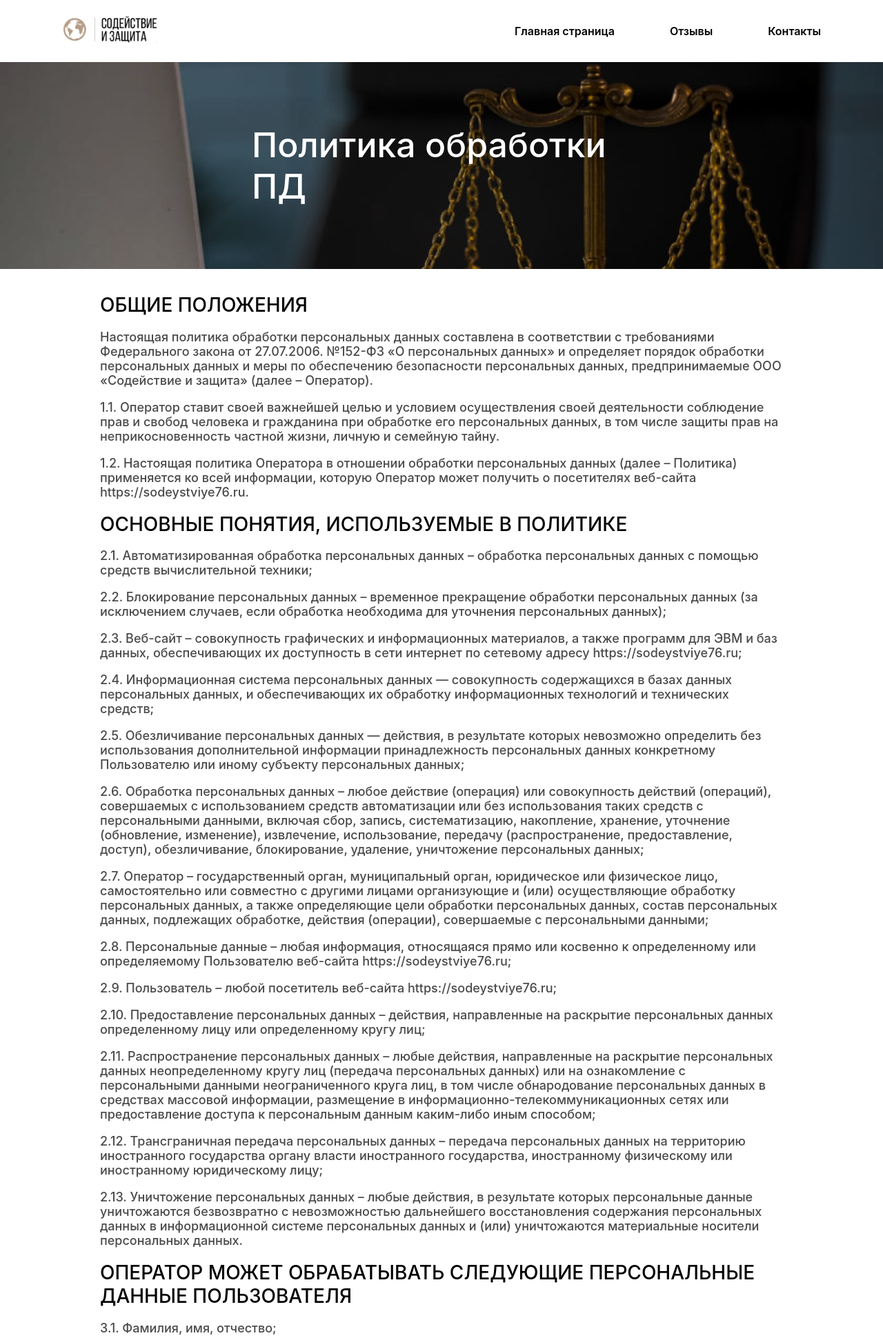
After one commit to ilgar31/lawyer_website, a Django app: page /personal_data in a window 1280 px wide. The commit adds this page. Shown: the top 1940 px of the page at 69% size. Run offline with Django 5.2, Linux system fonts and the light colour scheme; some web fonts are replaced.

Commit message:
anything added

```diff
--- /dev/null
+++ b/project_site/main/static/css/personal_data.css
@@ -0,0 +1,144 @@
+.title_block {
+    width: 100%;
+    height: 300px;
+    left: 0;
+    margin: 0;
+    padding: 0;
+    background-image: url("../png/background.png");
+    background-size: cover;
+}
+
+.content_block {
+    display: flex;
+    align-items: center;
+    justify-content: center;
+    height: 100%;
+    width: 900px;
+    margin: auto;
+}
+
+.content_block h1 {
+    font-family: Inter, sans-serif;
+    font-size: 50px;
+    color: white;
+    font-weight: 500;
+    max-width: 550px;
+}
+
+
+@media screen and (max-width: 1000px){
+    .content_block {
+        width: 100%;
+    }
+
+    .title_block {
+        height: 250px;
+    }
+
+    .content_block h1 {
+        margin-block-start: 0;
+        font-size: 40px;
+    }
+}
+
+@media screen and (max-width: 700px){
+    .title_block {
+        height: 200px;
+    }
+
+    .title_contact {
+        height: 150px;
+        width: 80%;
+        margin-left: 10%;
+        margin-top: 30px;
+    }
+
+    .content_block h1 {
+        font-size: 35px;
+    }
+
+}
+
+@media screen and (max-width: 500px){
+    .title_block {
+        height: 220px;
+    }
+
+    .title_contact {
+        height: 140px;
+        width: 80%;
+        margin-left: 10%;
+        margin-top: 20px;
+    }
+
+    .content_block h1 {
+        font-size: 30px;
+    }
+}
+@media screen and (max-width: 340px){
+    .title_block {
+        background-image: url("../png/mobile_background.png");
+    }
+}
+
+
+.personal_data {
+    width: 100%;
+    margin-top: 35px;
+    height: auto;
+}
+
+.personal_data_content {
+    width: 990px;
+    margin: auto;
+    height: auto;
+}
+
+.personal_data_content h1 {
+    font-family: Inter, sans-serif;
+    font-size: 28px;
+    font-weight: 500;
+}
+
+.personal_data_content p {
+    font-family: Inter, sans-serif;
+    font-size: 18px;
+    color: #4a4a4a;
+    font-weight: 500;
+}
+
+@media screen and (max-width: 1000px){
+    .personal_data {
+        margin-top: 25px;
+    }
+
+    .personal_data_content {
+        width: 95%;
+    }
+
+    .personal_data_content h1 {
+        font-size: 24px;
+    }
+
+    .personal_data_content p {
+        font-size: 15px;
+    }
+}
+
+@media screen and (max-width: 500px){
+    .personal_data {
+        margin-top: 20px;
+    }
+
+    .personal_data_content {
+        width: 95%;
+    }
+
+    .personal_data_content h1 {
+        font-size: 20px;
+    }
+
+    .personal_data_content p {
+        font-size: 13px;
+    }
+}
--- a/project_site/main/static/js/reviews.js
+++ b/project_site/main/static/js/reviews.js
@@ -16,7 +16,7 @@ function make_review() {
         },
         success: (res)=> {
             if (res.status == 'success') {
-                alert('Ваш отзыв опубликован!');
+                alert('Ваш отзыв отправлен на модерацию!');
                 document.getElementById("name").value = '';
                 document.getElementById("review").value = '';
             }
--- /dev/null
+++ b/project_site/main/templates/personal_data.html
@@ -0,0 +1,78 @@
+{% extends 'header.html' %}
+{% load static %}
+
+{% block link %}
+<link rel="stylesheet" type="text/css" href="{% static 'css/personal_data.css' %}">
+{% endblock %}
+
+{% block title %}
+Содействие и защита
+{% endblock %}
+
+{% block head_links %}
+<a href="{% url 'contacts' %}" class="link">Контакты</a>
+<a href="{% url 'reviews' %}" class="link">Отзывы</a>
+<a href="{% url 'home' %}"  class="link">Главная страница</a>
+{% endblock %}
+
+{% block content %}
+<div class="title_block">
+    <div class="content_block">
+        <h1>Политика обработки ПД</h1>
+    </div>
+</div>
+
+<div class="personal_data">
+    <div class="personal_data_content">
+        <h1>ОБЩИЕ ПОЛОЖЕНИЯ</h1>
+        <p>Настоящая политика обработки персональных данных составлена в соответствии с требованиями Федерального закона от 27.07.2006. №152-ФЗ «О персональных данных» и определяет порядок обработки персональных данных и меры по обеспечению безопасности персональных данных, предпринимаемые ООО «Содействие и защита» (далее – Оператор).</p>
+        <p>1.1. Оператор ставит своей важнейшей целью и условием осуществления своей деятельности соблюдение прав и свобод человека и гражданина при обработке его персональных данных, в том числе защиты прав на неприкосновенность частной жизни, личную и семейную тайну.</p>
+        <p>1.2. Настоящая политика Оператора в отношении обработки персональных данных (далее – Политика) применяется ко всей информации, которую Оператор может получить о посетителях веб-сайта https://sodeystviye76.ru.</p>
+
+        <h1>ОСНОВНЫЕ ПОНЯТИЯ, ИСПОЛЬЗУЕМЫЕ В ПОЛИТИКЕ</h1>
+        <p>2.1. Автоматизированная обработка персональных данных – обработка персональных данных с помощью средств вычислительной техники;</p>
+        <p>2.2. Блокирование персональных данных – временное прекращение обработки персональных данных (за исключением случаев, если обработка необходима для уточнения персональных данных);</p>
+        <p>2.3. Веб-сайт – совокупность графических и информационных материалов, а также программ для ЭВМ и баз данных, обеспечивающих их доступность в сети интернет по сетевому адресу https://sodeystviye76.ru;</p>
+        <p>2.4. Информационная система персональных данных — совокупность содержащихся в базах данных персональных данных, и обеспечивающих их обработку информационных технологий и технических средств;</p>
+        <p>2.5. Обезличивание персональных данных — действия, в результате которых невозможно определить без использования дополнительной информации принадлежность персональных данных конкретному Пользователю или иному субъекту персональных данных;</p>
+        <p>2.6. Обработка персональных данных – любое действие (операция) или совокупность действий (операций), совершаемых с использованием средств автоматизации или без использования таких средств с персональными данными, включая сбор, запись, систематизацию, накопление, хранение, уточнение (обновление, изменение), извлечение, использование, передачу (распространение, предоставление, доступ), обезличивание, блокирование, удаление, уничтожение персональных данных;</p>
+        <p>2.7. Оператор – государственный орган, муниципальный орган, юридическое или физическое лицо, самостоятельно или совместно с другими лицами организующие и (или) осуществляющие обработку персональных данных, а также определяющие цели обработки персональных данных, состав персональных данных, подлежащих обработке, действия (операции), совершаемые с персональными данными;</p>
+        <p>2.8. Персональные данные – любая информация, относящаяся прямо или косвенно к определенному или определяемому Пользователю веб-сайта https://sodeystviye76.ru;</p>
+        <p>2.9. Пользователь – любой посетитель веб-сайта https://sodeystviye76.ru;</p>
+        <p>2.10. Предоставление персональных данных – действия, направленные на раскрытие персональных данных определенному лицу или определенному кругу лиц;</p>
+        <p>2.11. Распространение персональных данных – любые действия, направленные на раскрытие персональных данных неопределенному кругу лиц (передача персональных данных) или на ознакомление с персональными данными неограниченного круга лиц, в том числе обнародование персональных данных в средствах массовой информации, размещение в информационно-телекоммуникационных сетях или предоставление доступа к персональным данным каким-либо иным способом;</p>
+        <p>2.12. Трансграничная передача персональных данных – передача персональных данных на территорию иностранного государства органу власти иностранного государства, иностранному физическому или иностранному юридическому лицу;</p>
+        <p>2.13. Уничтожение персональных данных – любые действия, в результате которых персональные данные уничтожаются безвозвратно с невозможностью дальнейшего восстановления содержания персональных данных в информационной системе персональных данных и (или) уничтожаются материальные носители персональных данных.</p>
+
+        <h1>ОПЕРАТОР МОЖЕТ ОБРАБАТЫВАТЬ СЛЕДУЮЩИЕ ПЕРСОНАЛЬНЫЕ ДАННЫЕ ПОЛЬЗОВАТЕЛЯ</h1>
+        <p>3.1. Фамилия, имя, отчество;</p>
+        <p>3.2. Электронный адрес;  </p>
+        <p>3.3. Номера телефонов;</p>
+        <p>3.4. Вышеперечисленные данные далее по тексту Политики объединены общим понятием Персональные данные.</p>
+
+        <h1>ЦЕЛИ ОБРАБОТКИ ПЕРСОНАЛЬНЫХ ДАННЫХ</h1>
+        <p>4.1. Цель обработки персональных данных Пользователя — информирование Пользователя посредством отправки электронных писем; заключение, исполнение и прекращение гражданско-правовых договоров; предоставление доступа Пользователю к сервисам, информации и/или материалам, содержащимся на веб-сайте.</p>
+        <p>4.2. Также Оператор имеет право направлять Пользователю уведомления о новых продуктах и услугах, специальных предложениях и различных событиях. Пользователь всегда может отказаться от получения информационных сообщений, направив Оператору письмо на адрес электронной почты cazonovp@mail.ru с пометкой «Отказ от уведомлений о новых продуктах и услугах и специальных предложениях».</p>
+        <p>4.3. Обезличенные данные Пользователей, собираемые с помощью сервисов интернет-статистики, служат для сбора информации о действиях Пользователей на сайте, улучшения качества сайта и его содержания.</p>
+
+        <h1>ПРАВОВЫЕ ОСНОВАНИЯ ОБРАБОТКИ ПЕРСОНАЛЬНЫХ ДАННЫХ</h1>
+        <p>5.1. Оператор обрабатывает персональные данные Пользователя только в случае их заполнения и/или отправки Пользователем самостоятельно через специальные формы, расположенные на сайте https://sodeystviye76.ru. Заполняя соответствующие формы и/или отправляя свои персональные данные Оператору, Пользователь выражает свое согласие с данной Политикой.</p>
+        <p>5.2. Оператор обрабатывает обезличенные данные о Пользователе в случае, если это разрешено в настройках браузера Пользователя (включено сохранение файлов «cookie» и использование технологии JavaScript).</p>
+
+        <h1>ПОРЯДОК СБОРА, ХРАНЕНИЯ, ПЕРЕДАЧИ И ДРУГИХ ВИДОВ ОБРАБОТКИ ПЕРСОНАЛЬНЫХ ДАННЫХ</h1>
+        <p>Безопасность персональных данных, которые обрабатываются Оператором, обеспечивается путем реализации правовых, организационных и технических мер, необходимых для выполнения в полном объеме требований действующего законодательства в области защиты персональных данных.</p>
+        <p>6.1. Оператор обеспечивает сохранность персональных данных и принимает все возможные меры, исключающие доступ к персональным данным неуполномоченных лиц.</p>
+        <p>6.2. Персональные данные Пользователя никогда, ни при каких условиях не будут переданы третьим лицам, за исключением случаев, связанных с исполнением действующего законодательства.</p>
+        <p>6.3. В случае выявления неточностей в персональных данных, Пользователь может актуализировать их самостоятельно, путем направления Оператору уведомление на адрес электронной почты Оператора cazonovp@mail.ru с пометкой «Актуализация персональных данных».</p>
+        <p>6.4. Срок обработки персональных данных является неограниченным. Пользователь может в любой момент отозвать свое согласие на обработку персональных данных, направив Оператору уведомление посредством электронной почты на электронный адрес Оператора cazonovp@mail.ru с пометкой «Отзыв согласия на обработку персональных данных».</p>
+
+        <h1>ТРАНСГРАНИЧНАЯ ПЕРЕДАЧА ПЕРСОНАЛЬНЫХ ДАННЫХ</h1>
+        <p>7.1. Оператор до начала осуществления трансграничной передачи персональных данных обязан убедиться в том, что иностранным государством, на территорию которого предполагается осуществлять передачу персональных данных, обеспечивается надежная защита прав субъектов персональных данных.</p>
+        <p>7.2. Трансграничная передача персональных данных на территории иностранных государств, не отвечающих вышеуказанным требованиям, может осуществляться только в случае наличия согласия в письменной форме субъекта персональных данных на трансграничную передачу его персональных данных и/или исполнения договора, стороной которого является субъект персональных данных.</p>
+
+        <h1>ЗАКЛЮЧИТЕЛЬНЫЕ ПОЛОЖЕНИЯ</h1>
+        <p>8.1. Пользователь может получить любые разъяснения по интересующим вопросам, касающимся обработки его персональных данных, обратившись к Оператору с помощью электронной почты cazonovp@mail.ru.</p>
+        <p>8.2. В данном документе будут отражены любые изменения политики обработки персональных данных Оператором. Политика действует бессрочно до замены ее новой версией.</p>
+    </div>
+</div>
+{% endblock %}
--- a/project_site/main/templates/reviews.html
+++ b/project_site/main/templates/reviews.html
@@ -48,13 +48,14 @@
 <div class="make_review">
     <div class="make_review_content">
         <h1>Уже пользовались нашими услугами? Оставьте свой отзыв!</h1>
-        <p>Ваше мнение очень важно для нас, и мы будем благодарны, если вы поделитесь своим опытом.</p>
+        <p class="make_review_content_p">Ваше мнение очень важно для нас, и мы будем благодарны, если вы поделитесь своим опытом.</p>
         <form method="POST" class="make_review_form">
             {% csrf_token %}
             <input id='name' name="name" type="text" placeholder="ФИО" maxlength="45" size="30" class="input_form" autocomplete="off" required>
             <textarea id='review' name="review" placeholder="Ваш отзыв" maxlength="1500" size="30" class="input_form input_review" autocomplete="off" required></textarea>
             <button type='button' class="continue_button" onclick="make_review()">Отправить</button>
         </form>
+        <p class="soglasie">Нажимая кнопку "Отправить", Вы соглашаетесь с <a href="{% url 'personal_data' %}" class="soglasie_a">политикой обработки ПД</a> </p>
     </div>
 </div>
 {% endblock %}
--- a/project_site/main/urls.py
+++ b/project_site/main/urls.py
@@ -4,5 +4,6 @@ from . import views
 urlpatterns = [
     path("", views.index, name='home'),
     path('reviews', views.reviews, name='reviews'),
-    path('contacts', views.contacts, name='contacts')
+    path('contacts', views.contacts, name='contacts'),
+    path('personal_data', views.personal_data, name='personal_data')
 ]
--- a/project_site/main/views.py
+++ b/project_site/main/views.py
@@ -2,9 +2,18 @@ from django.shortcuts import render
 from .models import Reviews
 from datetime import datetime, timedelta
 from django.http import JsonResponse, HttpResponseNotFound
+from django.core.mail import send_mail, EmailMessage
 
 
 def index(request):
+    if request.META.get('HTTP_X_REQUESTED_WITH') == 'XMLHttpRequest':
+        if request.POST.get('name') and request.POST.get('number'):
+            email = EmailMessage('Новая заявка на сайте "Содействие и защита"',f"Имя: {request.POST.get('name')}\nНомер телефона: {request.POST.get('number')}",  "sunclub.stor@gmail.com",
+                      ["cazonovp@mail.ru"])
+            email.send()
+            return JsonResponse({"status": 'success'})
+        else:
+            return JsonResponse({"status": 'fail'})
     return render(request, "index.html")
 
 
@@ -13,10 +22,13 @@ def reviews(request):
         if request.POST.get('name') and request.POST.get('review'):
             if len(request.POST.get('review')) < 10:
                 return JsonResponse({"status": 'short'})
-            new_review = Reviews()
-            new_review.name = request.POST.get('name')
-            new_review.review = request.POST.get("review")
-            new_review.save()
+            email = EmailMessage('Новый отзыв на сайте "Содействие и защита"',f"Имя: {request.POST.get('name')}\nОтзыв: {request.POST.get('review')}",  "sunclub.stor@gmail.com",
+                      ["cazonovp@mail.ru"])
+            email.send()
+            # new_review = Reviews()
+            # new_review.name = request.POST.get('name')
+            # new_review.review = request.POST.get("review")
+            # new_review.save()
             return JsonResponse({"status": 'success'})
         else:
             return JsonResponse({"status": 'fail'})
@@ -28,4 +40,20 @@ def reviews(request):
 
 
 def contacts(request):
+    if request.META.get('HTTP_X_REQUESTED_WITH') == 'XMLHttpRequest':
+        if request.POST.get('name') and request.POST.get('number') and request.POST.get('email') and request.POST.get('message'):
+            if request.POST.get('checked') == 'true':
+                email = EmailMessage('Новая заявка на сайте "Содействие и защита"',f"Имя: {request.POST.get('name')}\nНомер телефона: {request.POST.get('number')}\nEmail: {request.POST.get('email')}\nСообщение: {request.POST.get('message')}",
+                           "sunclub.stor@gmail.com",
+                          ["cazonovp@mail.ru"])
+                email.send()
+                return JsonResponse({'status': 'success'})
+            else:
+                return JsonResponse({'status': 'not_checked'})
+        else:
+            return JsonResponse({"status": 'fail'})
     return render(request, 'contacts.html')
+
+
+def personal_data(request):
+    return render(request, 'personal_data.html')
--- a/project_site/project_site/urls.py
+++ b/project_site/project_site/urls.py
@@ -1,7 +1,12 @@
 from django.contrib import admin
 from django.urls import path, include
+from django.conf.urls import handler404
+from .views import page_not_found_view
+
 
 urlpatterns = [
     path('admin/', admin.site.urls),
     path("", include("main.urls")),
 ]
+
+handler404 = page_not_found_view
--- /dev/null
+++ b/project_site/project_site/views.py
@@ -0,0 +1,5 @@
+from django.shortcuts import render
+
+
+def page_not_found_view(request, exception):
+    return render(request, '404.html', status=404)
```
Also changed, not shown: project_site/main/static/css/index.css (+20 -0 lines), project_site/main/static/css/reviews.css (+20 -4 lines), project_site/main/static/js/contact.js (added, +42 -0 lines), project_site/main/static/js/index.js (+58 -0 lines), project_site/main/templates/404.html (added, +33 -0 lines), project_site/main/templates/contacts.html (+13 -9 lines), project_site/main/templates/index.html (+15 -9 lines), project_site/project_site/settings.py (+10 -3 lines), project_site/db.sqlite3.
